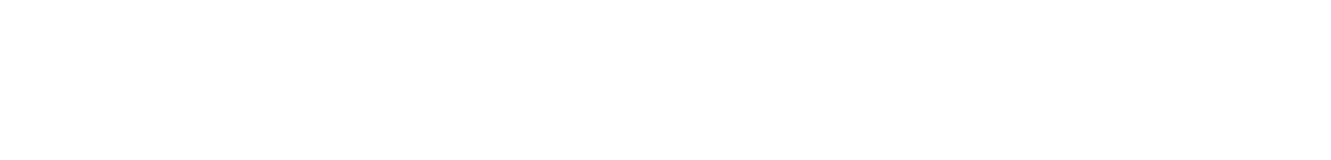
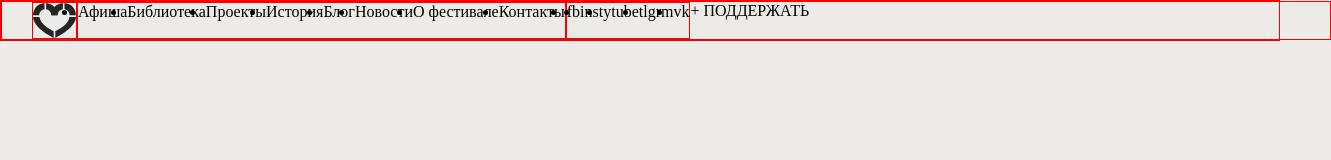
Before and after one commit to DimDimShishkov/Lubimovka, a plain HTML site: page index.html in a window 1280 px wide. Shown: the whole page, 1331 px wide, since content can reach past the window. Drawn offline with Linux system fonts and the light colour scheme.

Commit message:
feature/ header (uncomplete)

```diff
--- a/index.html
+++ b/index.html
@@ -7,7 +7,61 @@
     <title>Лендинг для фестиваля “Любимовка”</title>
   </head>
   <body class="page">
-    <header class="header"></header>
+
+    <header class="header">
+      <img src="./images/Group.svg" alt="logo" class="header__logo">
+
+      <nav class="header__nav">
+        <ul class="header__items">
+          <li class="header__item">
+            <a href="#" class="header__link">Афиша</a>
+          </li>
+          <li class="header__item">
+            <a href="#" class="header__link">Библиотека</a>
+          </li>
+          <li class="header__item">
+            <a href="#" class="header__link">Проекты</a>
+          </li>
+          <li class="header__item">
+            <a href="#" class="header__link">История</a>
+          </li>
+          <li class="header__item">
+            <a href="#" class="header__link">Блог</a>
+          </li>
+          <li class="header__item">
+            <a href="#" class="header__link">Новости</a>
+          </li>
+          <li class="header__item">
+            <a href="#" class="header__link">О фестивале</a>
+          </li>
+          <li class="header__item">
+            <a href="#" class="header__link">Контакты</a>
+          </li>
+        </ul>
+      </nav>
+
+      <nav class="header__nav">
+        <ul class="header__items">
+          <li class="header__item">
+            <a href="#" class="header__link">fb</a>
+          </li>
+          <li class="header__item">
+            <a href="#" class="header__link">inst</a>
+          </li>
+          <li class="header__item">
+            <a href="#" class="header__link">ytube</a>
+          </li>
+          <li class="header__item">
+            <a href="#" class="header__link">tlgrm</a>
+          </li>
+          <li class="header__item">
+            <a href="#" class="header__link">vk</a>
+          </li>
+        </ul>
+      </nav>
+
+      <a href="#" class="header__link">+ ПОДДЕРЖАТЬ</a>
+    </header>
 
     <main class="main"></main>
 
--- a/pages/index.css
+++ b/pages/index.css
@@ -1,3 +1,44 @@
 @import url(../vendor/normalize.css);
 @import url(../vendor/FormularLight/formular-light.css);
 @import url(../vendor/NeueMachinaRegular/neue-machina-regular.css);
+
+.page {
+  background-color: #ECEBE8;
+  max-width: 1440px;
+  margin: 0 auto;
+  padding: 0;
+  border: 1px solid red;
+}
+
+.header {
+  width: 100%;
+  display: flex;
+  flex-direction: row;
+  padding: 0 20px 0 30px;
+  border: 1px solid red;
+}
+
+.header__logo {
+  border: 1px solid red;
+}
+
+.header__nav {
+  border: 1px solid red;
+}
+
+.header__items {
+  display: flex;
+  flex-direction: row;
+  margin: 0;
+  padding: 0;
+}
+
+.header__item {
+  margin: 0;
+  padding: 0;
+}
+
+.header__link {
+  text-decoration: none;
+  color: black;
+}
```
Also changed, not shown: 1 other file.
